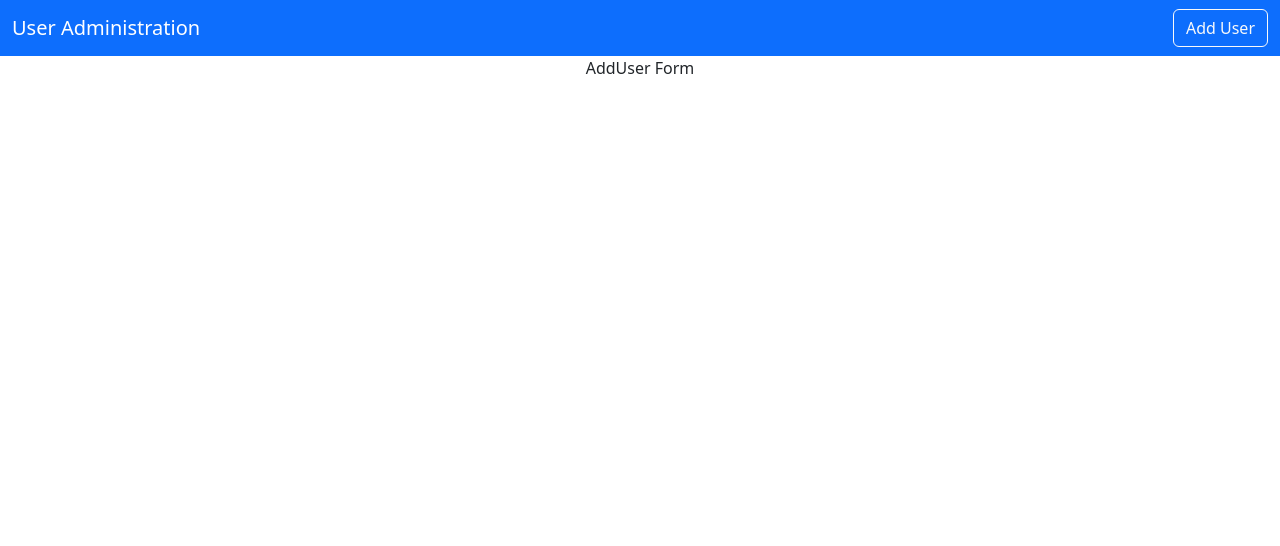
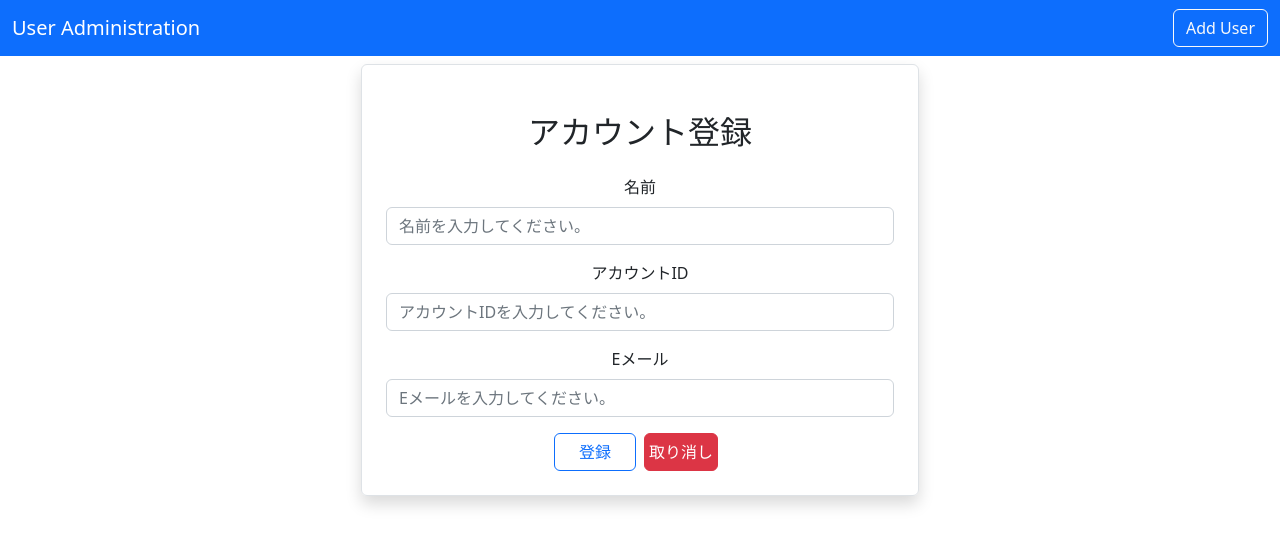
Before and after one commit to yeatz0408/UserAdministration, a React (Create React App) app in the folder user-administration-frontend/: page /adduser in a window 1280 px wide. Shown: the top 546 px of the page. Built offline with nearby package versions, Linux system fonts and the light colour scheme.

Commit message:
add form to AddUser

```diff
--- a/user-administration-frontend/src/layout/Navbar.js
+++ b/user-administration-frontend/src/layout/Navbar.js
@@ -6,7 +6,7 @@ export default function Navbar() {
         <div>
             <nav className="navbar navbar-expand-lg navbar-dark bg-primary">
                 <div className="container-fluid">
-                    <a className="navbar-brand" href="#">User Administration</a>
+                    <Link className="navbar-brand" to="/">User Administration</Link>
                     <button className="navbar-toggler" type="button" data-bs-toggle="collapse" data-bs-target="#navbarSupportedContent" aria-controls="navbarSupportedContent" aria-expanded="false" aria-label="Toggle navigation">
                         <span className="navbar-toggler-icon"></span>
                     </button>
--- a/user-administration-frontend/src/users/AddUser.js
+++ b/user-administration-frontend/src/users/AddUser.js
@@ -2,6 +2,46 @@ import React from 'react'
 
 export default function AddUser() {
   return (
-    <div>AddUser Form</div>
+    <div className="container">
+        <div className="col-md-6 offset-md-3 border rounded p-4 mt-2 shadow">
+            <h2 className="text-center m-4">アカウント登録</h2>
+            <div className="mb-3">
+                <label htmlFor="Name" className="form-label">
+                    名前
+                </label>
+                <input
+                    type={"text"}
+                    className="form-control"
+                    placeholder="名前を入力してください。"
+                    name="name"
+                />
+            </div>
+            <div className="mb-3">
+                <label htmlFor="username" className="form-label">
+                    アカウントID
+                </label>
+                <input
+                    type={"text"}
+                    className="form-control"
+                    placeholder="アカウントIDを入力してください。"
+                    name="username"
+                />
+            </div>
+            <div className="mb-3">
+                <label htmlFor="email" className="form-label">
+                    Eメール
+                </label>
+                <input
+                    type={"text"}
+                    className="form-control"
+                    placeholder="Eメールを入力してください。"
+                    name="email"
+                />
+            </div>
+            <button type="submit" className="btn btn-outline-primary px-4">登録</button>
+            <button type="submit" className="btn btn-danger mx-2 px-1">取り消し</button>
+        </div>
+
+    </div>
   )
 }
```
